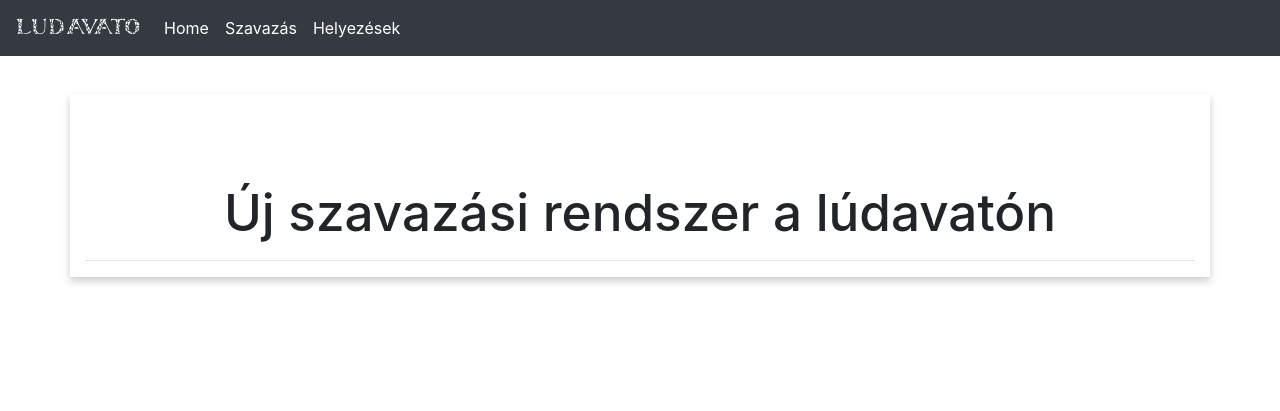
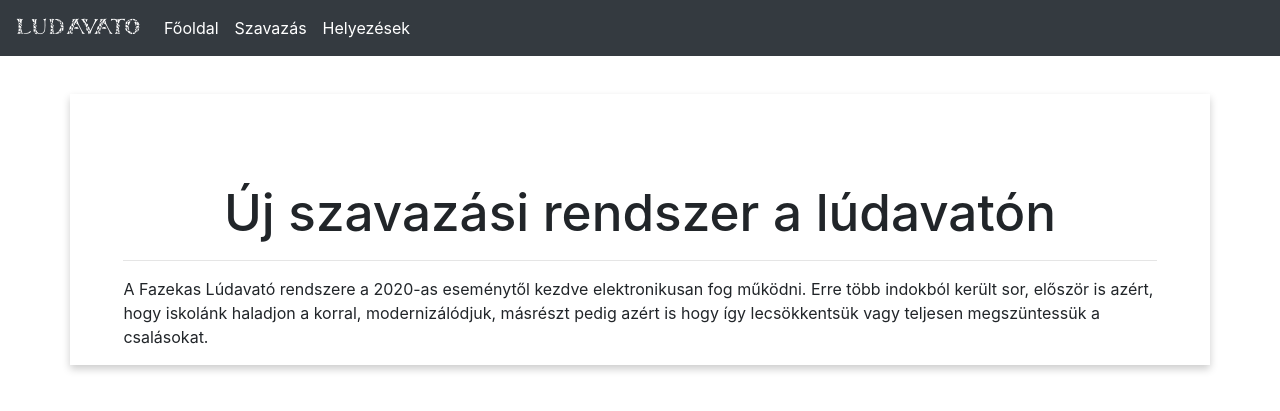
Before and after one commit to duszmox/lavato, a PHP site: page / in a window 1280 px wide. Shown: the top 411 px of the page. Run offline with PHP 8.4, Linux system fonts and the light colour scheme.

Commit message:
Final Merge, stable

```diff
--- a/index.php
+++ b/index.php
@@ -16,7 +16,7 @@
     ?>
 
     <div class="container main-container">
-        <div class="conatiner-title">
+        <div class="container-title">
             <br>
             <h1 align="center" class="container-title-h1">Új szavazási rendszer a lúdavatón</h1>
             <hr>
@@ -24,7 +24,7 @@
 
         </div>
         <div class="container-body">
-
+            <p>A Fazekas Lúdavató rendszere a 2020-as eseménytől kezdve elektronikusan fog működni. Erre több indokból került sor, először is azért, hogy iskolánk haladjon a korral, modernizálódjuk, másrészt pedig azért is hogy így lecsökkentsük vagy teljesen megszüntessük a csalásokat.</p>
         </div>
     </div>
 
--- a/main.js
+++ b/main.js
@@ -5,6 +5,7 @@ function voteInfo() {
         'info'
       )
 }
+
 function notRealCode() {
     Swal.fire({
         title: 'Nem létező kódot próbálsz használni!',
--- a/navbar.php
+++ b/navbar.php
@@ -6,7 +6,7 @@
   <div class="collapse navbar-collapse" id="navbarNav">
     <ul class="navbar-nav">
       <li class="nav-item active">
-        <a class="nav-link" href="http://duszmo.f.fazekas.hu/lavato/">Home <span class="sr-only">(current)</span></a>
+        <a class="nav-link" href="http://duszmo.f.fazekas.hu/lavato/">Főoldal <span class="sr-only">(current)</span></a>
       </li>
       <li class="nav-item active">
         <a class="nav-link" href="vote.php" >Szavazás<span class="sr-only">(current)</span></a>
--- a/status.php
+++ b/status.php
@@ -40,15 +40,17 @@
     chart.render();
 
     }
-    <script>
+    </script>
 </head>
+
 <body>
+
 <?php
     require("navbar.php")
 ?>
 
 
-<div id="chartContainer" style="heighit: 370px; width: 100%;"></div>
+<div id="chartContainer" style="height: 370px; width: 100%;"></div>
 <script src="https://canvasjs.com/assets/script/canvasjs.min.js"></script>
 
 </body>
--- a/vote.php
+++ b/vote.php
@@ -30,10 +30,7 @@ display_errors();
 
 <body class="bg">
 
-<?php
-require("navbar.php")
 
-?>
 <script src="https://cdn.jsdelivr.net/npm/sweetalert2@9"></script>
 <?php
 if (isset($_GET['hash'])) {
@@ -67,6 +64,9 @@ if ($result['hash'] == NULL) {
 <?php
 }
 } else {
+
+require("navbar.php")
+
 ?>
     <div class="code-box">
         <form id="code-form" style="display: ;">
```
Also changed, not shown: favicon.ico (added).
